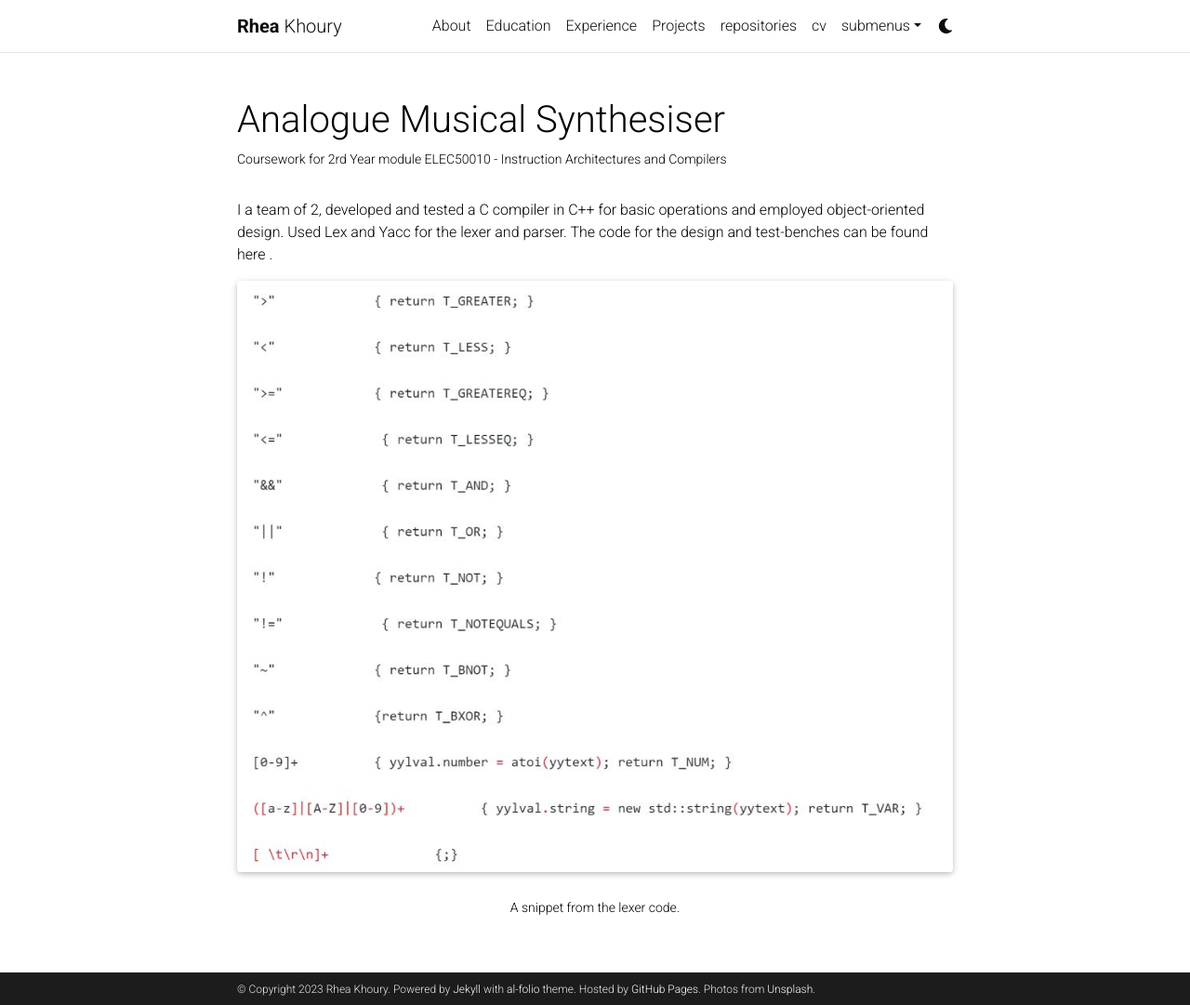
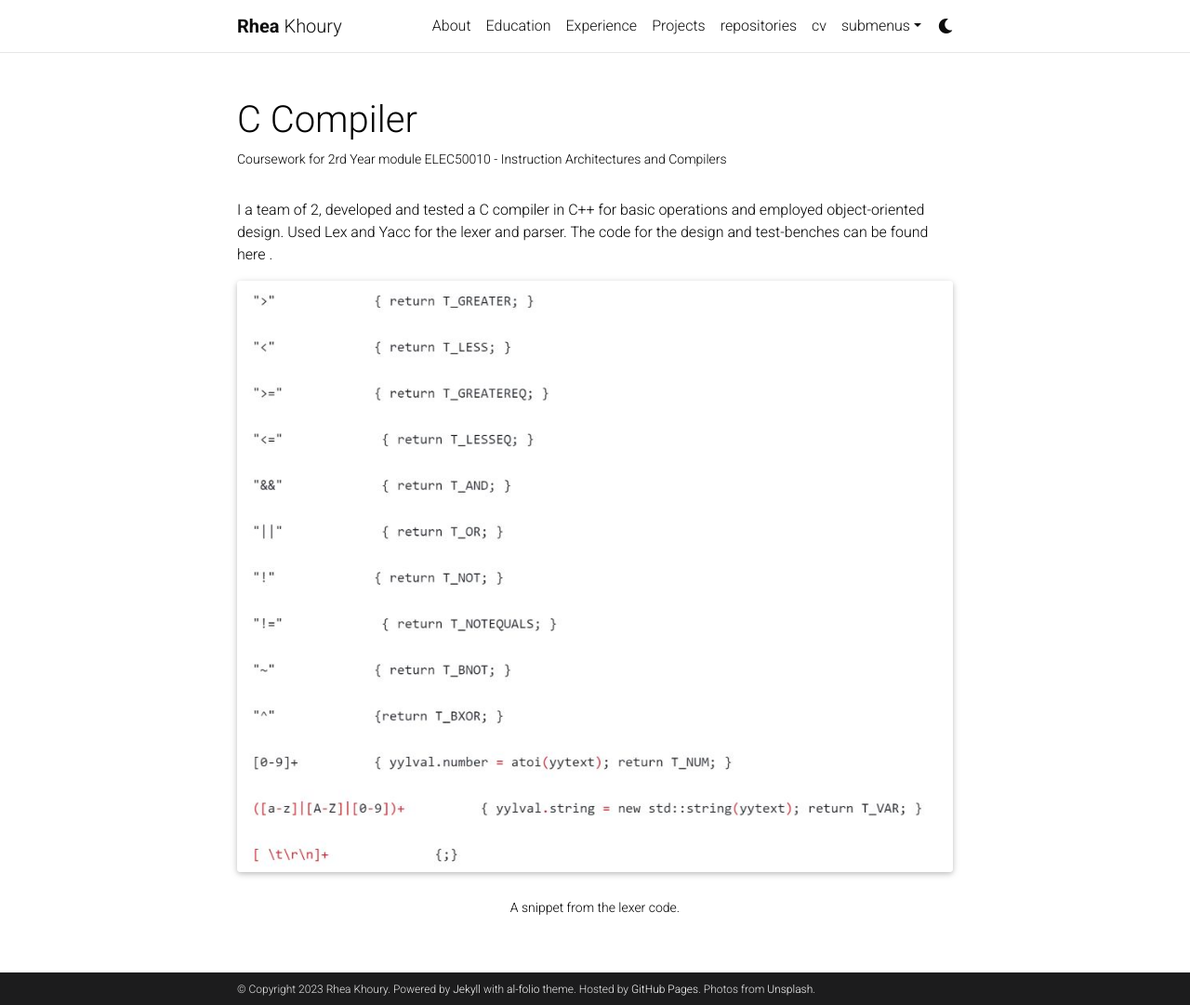
Before and after one commit to rkhoury18/rkhoury18.github.io, a Jekyll site: the page built from _projects/3_project.md, in a window 1280 px wide and 1081 px high. Shown: the whole window at 93% size. Built offline with Jekyll 4.4.1, drawn with Linux system fonts in a browser that asks for light colours; full-size pictures stand in for the smaller copies a plugin makes; comment, search, counter and statistics services are not loaded; a style sheet for code colours, icons or effects is not loaded.

Commit message:
adding C compiler

```diff
--- a/_projects/3_project.md
+++ b/_projects/3_project.md
@@ -1,8 +1,8 @@
 ---
 layout: page
-title: Analogue Musical Synthesiser
+title: C Compiler
 description: Coursework for 2rd Year module ELEC50010 - Instruction Architectures and Compilers
-img: assets/img/lexer.png
+img: assets/img/lexer.jpg
 importance: 3
 category: Machine Learning/Software
 ---
@@ -12,7 +12,7 @@ I a team of 2, developed and tested a C compiler in C++ for basic operations and
 
 <div class="row">
     <div class="col-sm mt-3 mt-md-0">
-        {% include figure.html path="assets/img/lexer.png" title="example image" class="img-fluid rounded z-depth-1" %}
+        {% include figure.html path="assets/img/lexer.jpg" title="example image" class="img-fluid rounded z-depth-1" %}
     </div>
 </div>
 <div class="caption">
```
